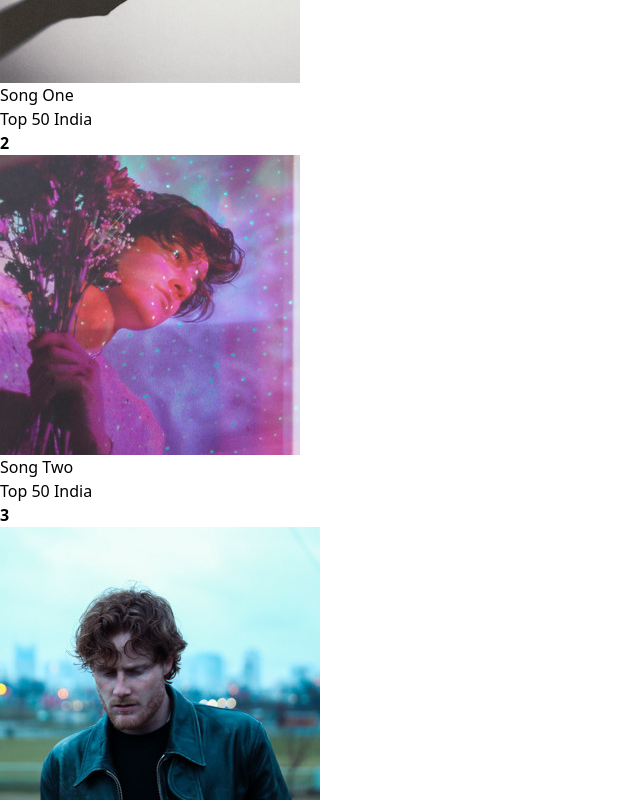
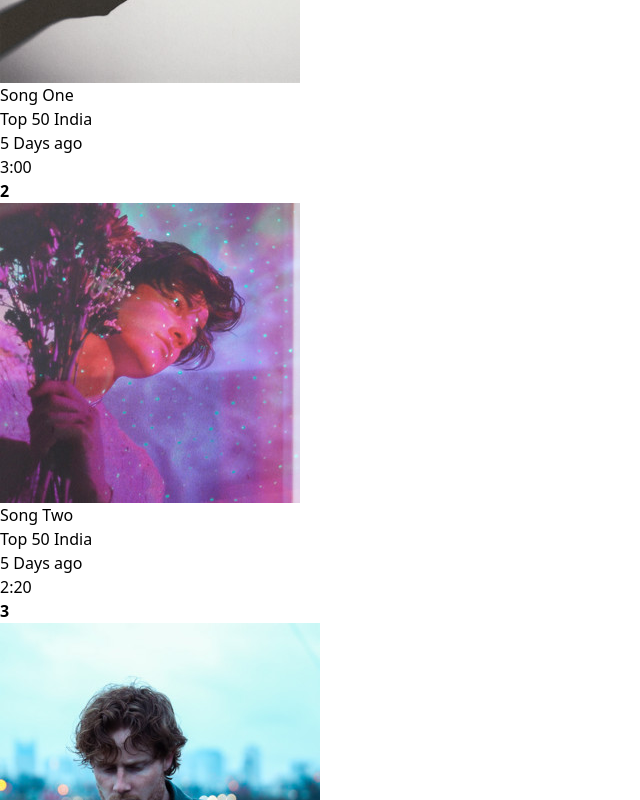
Before and after one commit to NavodMahima/Spotify-Clone, a React (Vite) app in the folder spotify-clone/: page /album/1 in a window 1280 px wide. Shown: the part 1520-2320 px from the top of the page, without its empty margins (0-640 px from the left). Built offline with nearby package versions, Linux system fonts and the light colour scheme.

Commit message:
Featured Chart1

```diff
--- a/spotify-clone/src/components/Display.jsx
+++ b/spotify-clone/src/components/Display.jsx
@@ -1,11 +1,17 @@
 import React from 'react'
-import { Route, Routes } from 'react-router-dom'
+import { Route, Routes, useLocation } from 'react-router-dom'
 import DisplayHome from './DisplayHome'
 import DisplayAlbum from './DisplayAlbum'
+import { useRef } from 'react'
 
 const Display = () => {
+
+  const displayRef = useRef();
+  const location = useLocation();
+  console.log(location);
+
   return (
-    <div className='w-[100%] m-2 px-6 pt-4 rounded bg-[#121212] text-white overflow-auto lg:w-[75%] lg:ml-0'>
+    <div ref={displayRef} className='w-[100%] m-2 px-6 pt-4 rounded bg-[#121212] text-white overflow-auto lg:w-[75%] lg:ml-0'>
       <Routes>
         <Route path='/' element={<DisplayHome />} />
         <Route path='/album/:id' element={<DisplayAlbum/>} />
--- a/spotify-clone/src/components/DisplayAlbum.jsx
+++ b/spotify-clone/src/components/DisplayAlbum.jsx
@@ -42,6 +42,8 @@ const DisplayAlbum = () => {
             {item.name}
           </p>
           <p className='text-[15px]'>{albumData.name}</p>
+          <p className='text-[15px] hidden sm:block'>5 Days ago</p>
+          <p className='text-[15px] text-center'>{item.duration}</p>
         </div>
       )
 
```
